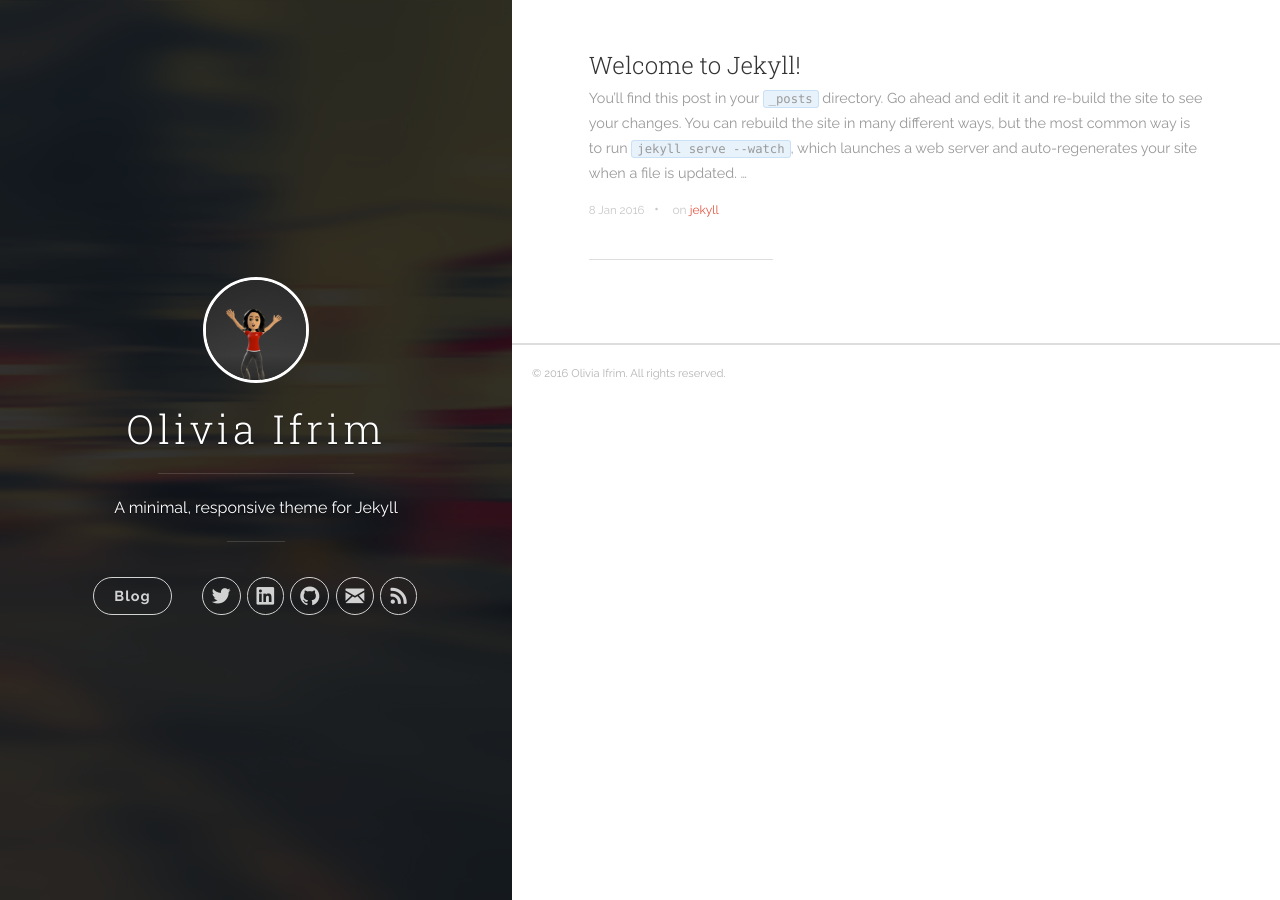
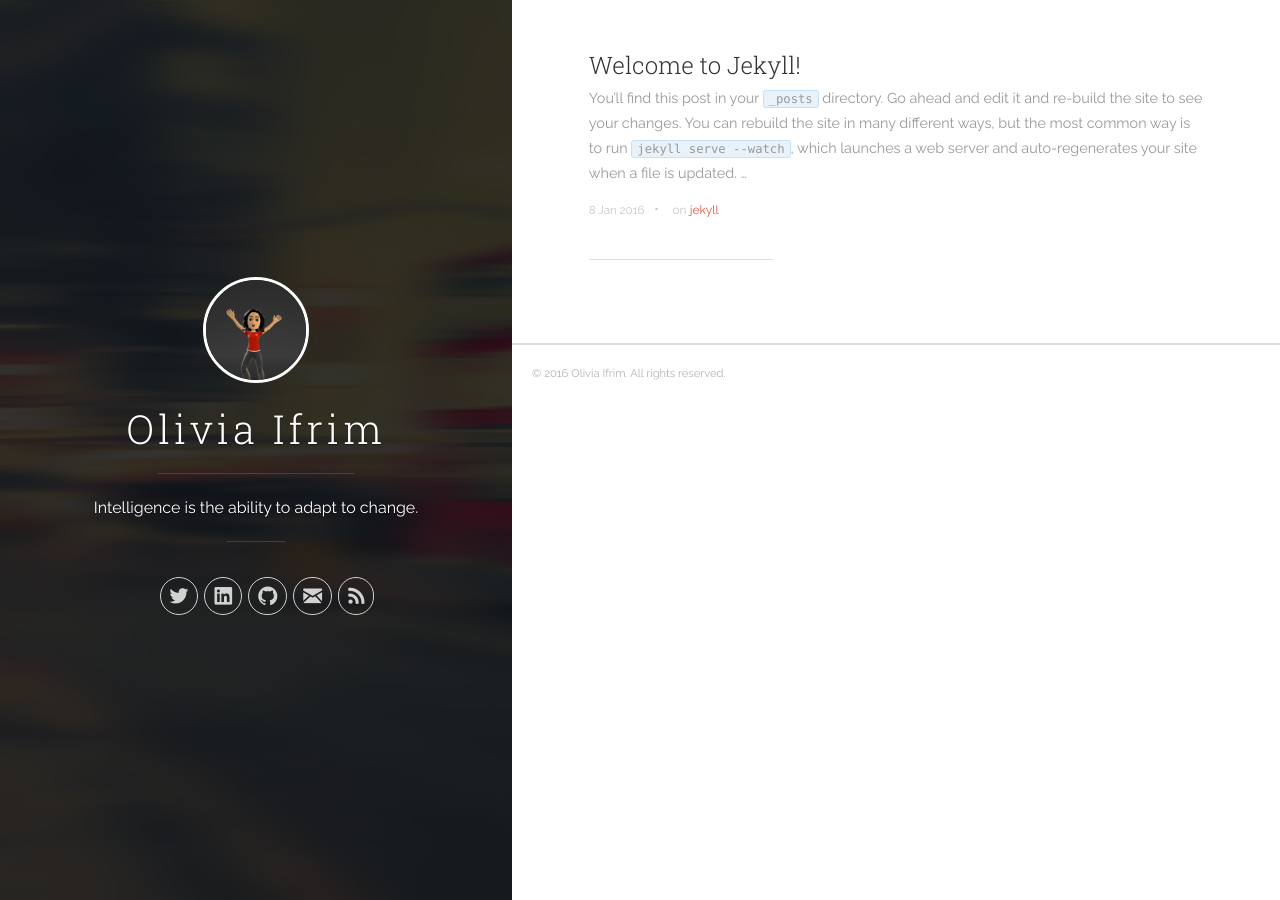
Before and after one commit to olivif/olivif.github.io, a Jekyll site: the page built from index.html, in a window 1280 px wide. Built offline with Jekyll 4.4.1, drawn with Linux system fonts in a browser that asks for light colours; nearby versions of some CDN libraries; the list of posts is cut into pages by our own code.

Commit message:
Changing tagline. Removing blog button for now.

```diff
--- a/_config.yml
+++ b/_config.yml
@@ -1,6 +1,6 @@
 # Site settings
 title: Olivia Ifrim
-description: 'A minimal, responsive theme for Jekyll'
+description: 'Intelligence is the ability to adapt to change.'
 url: 'http://olivif.github.io'
 baseurl: '/'
 # google_analytics: 'UA-XXXXXX-X'
--- a/_includes/header.html
+++ b/_includes/header.html
@@ -18,11 +18,11 @@
 
         <div class="navigation-wrapper">
 
-          <nav class="cover-navigation cover-navigation--primary">
+          <!--<nav class="cover-navigation cover-navigation--primary">
             <ul class="navigation">
               <li class="navigation__item"><a href="{{ site.baseurl }}#blog" title="link to {{ site.title }} blog" class="blog-button">Blog</a></li>
             </ul>
-          </nav>
+          </nav>-->
 
           <nav class="cover-navigation navigation--social">
             <ul class="navigation">
```
